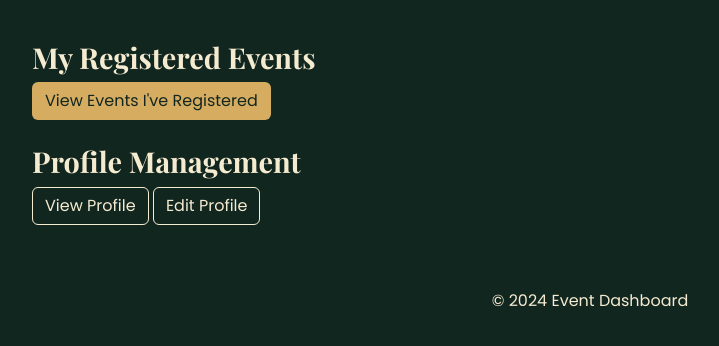
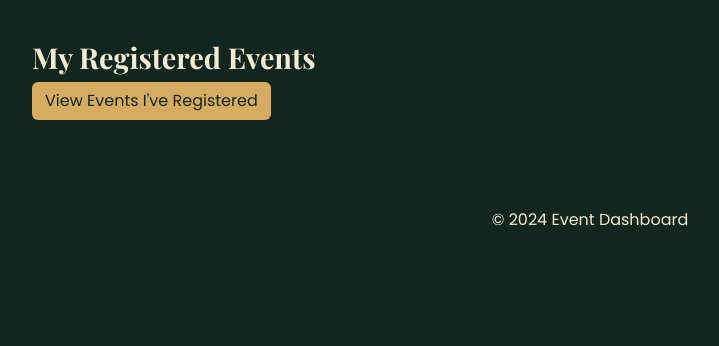
Before and after one commit to albertuchr/uts-webrpog-lect, a PHP site: page /user_dashboard.php in a window 1280 px wide. Shown: the part 263-609 px from the top of the page, without its empty margins (50-769 px from the left). Run offline with PHP 8.4, Linux system fonts and the light colour scheme; the visitor is signed in with stand-in values (Sample User, id 1); data that the repository does not hold is empty.

Commit message:
user dashboard

```diff
--- a/user_dashboard.php
+++ b/user_dashboard.php
@@ -197,9 +197,6 @@ $events = $stmt->fetchAll();
         <a href="view_registered_events.php" class="btn btn-custom">View Events I've Registered</a>
 
         <br><br>
-        <h3>Profile Management</h3>
-        <a href="view_profile.php" class="btn btn-outline-dark">View Profile</a>
-        <a href="edit_profile.php" class="btn btn-outline-dark">Edit Profile</a>
     </div>
 
     <!-- Footer -->
```
